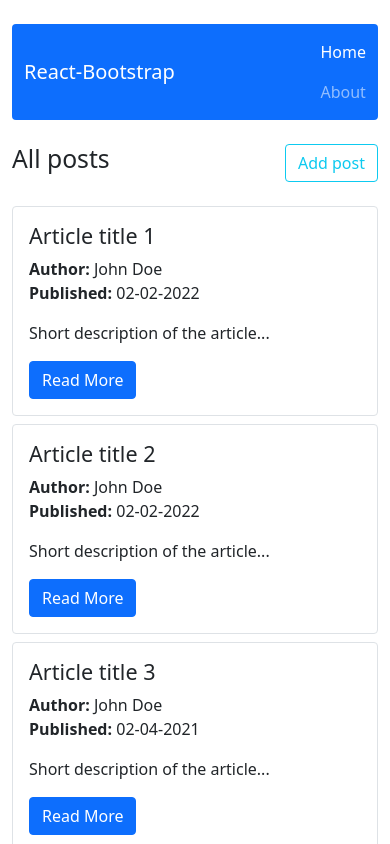
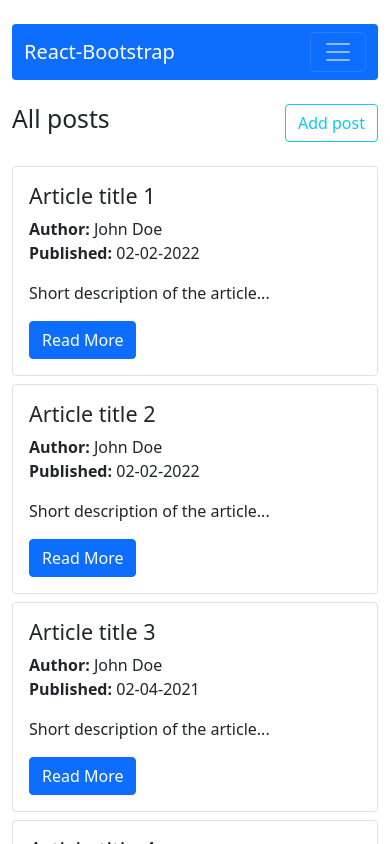
Before and after one commit to ACCeler94/React-Blog, a React (Create React App) app: page / in a window 390 px wide. Shown: the top 844 px of the page. Built offline with nearby package versions, Linux system fonts and the light colour scheme.

Commit message:
Add responsive NavBar

```diff
--- a/src/components/views/NavBar/NavBar.js
+++ b/src/components/views/NavBar/NavBar.js
@@ -5,13 +5,16 @@ import { Link, NavLink } from "react-router-dom";
 const NavBar = () => {
 
   return (
-    <Navbar bg="primary" variant="dark" expand="lg" className="mt-4 mb-4 rounded">
+    <Navbar collapseOnSelect bg="primary" variant="dark" expand="lg" className="mt-4 mb-4 rounded">
       <Container>
         <Navbar.Brand as={Link} to="/">React-Bootstrap</Navbar.Brand>
-        <Nav>
-          <Nav.Link as={NavLink} to="/">Home</Nav.Link>
-          <Nav.Link as={NavLink} to="/about">About</Nav.Link>
-        </Nav>
+        <Navbar.Toggle aria-controls="responsive-navbar-nav" />
+        <Navbar.Collapse className="justify-content-lg-end">
+          <Nav>
+            <Nav.Link as={NavLink} to="/">Home</Nav.Link>
+            <Nav.Link as={NavLink} to="/about">About</Nav.Link>
+          </Nav>
+        </Navbar.Collapse>
       </Container>
     </Navbar>
   )
```
